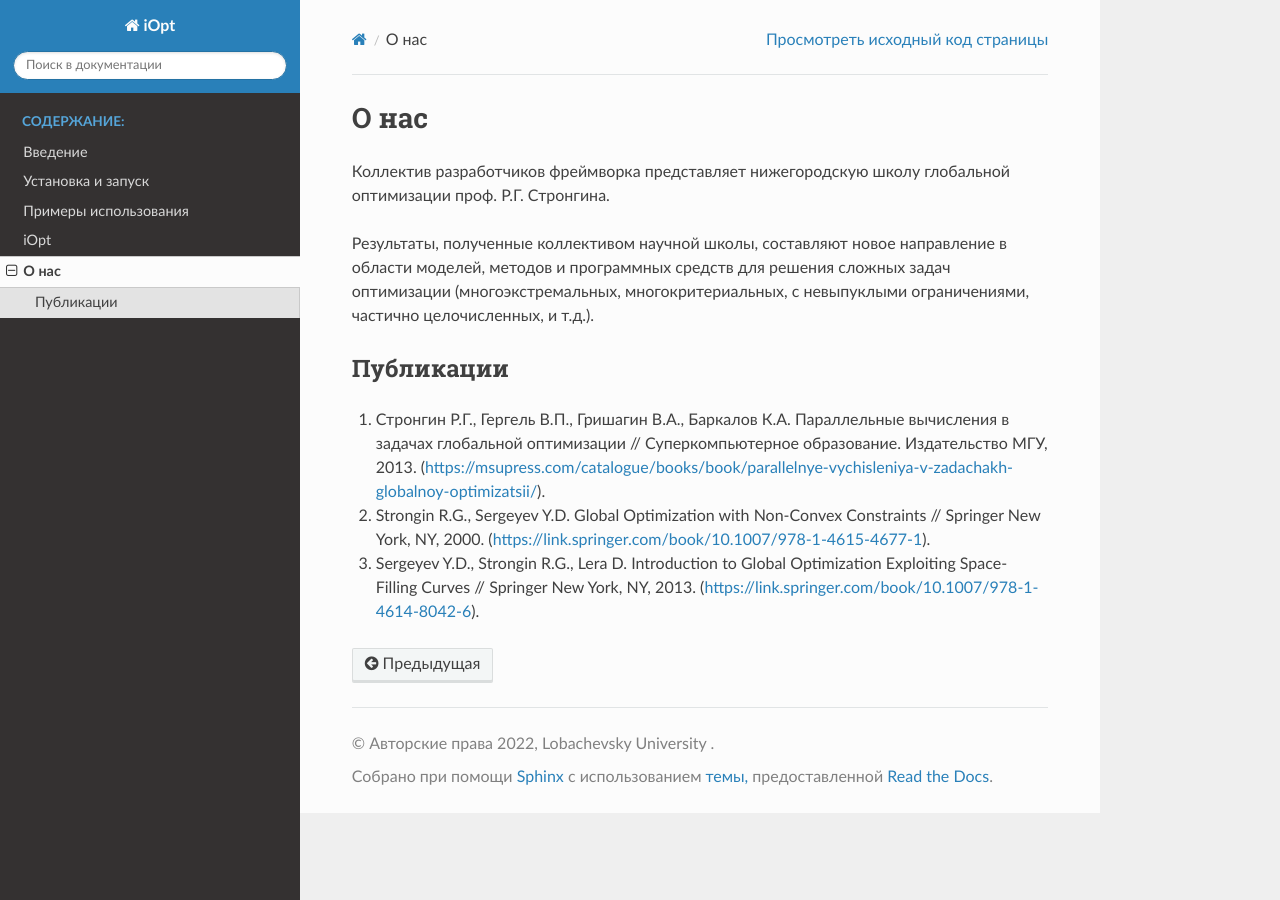
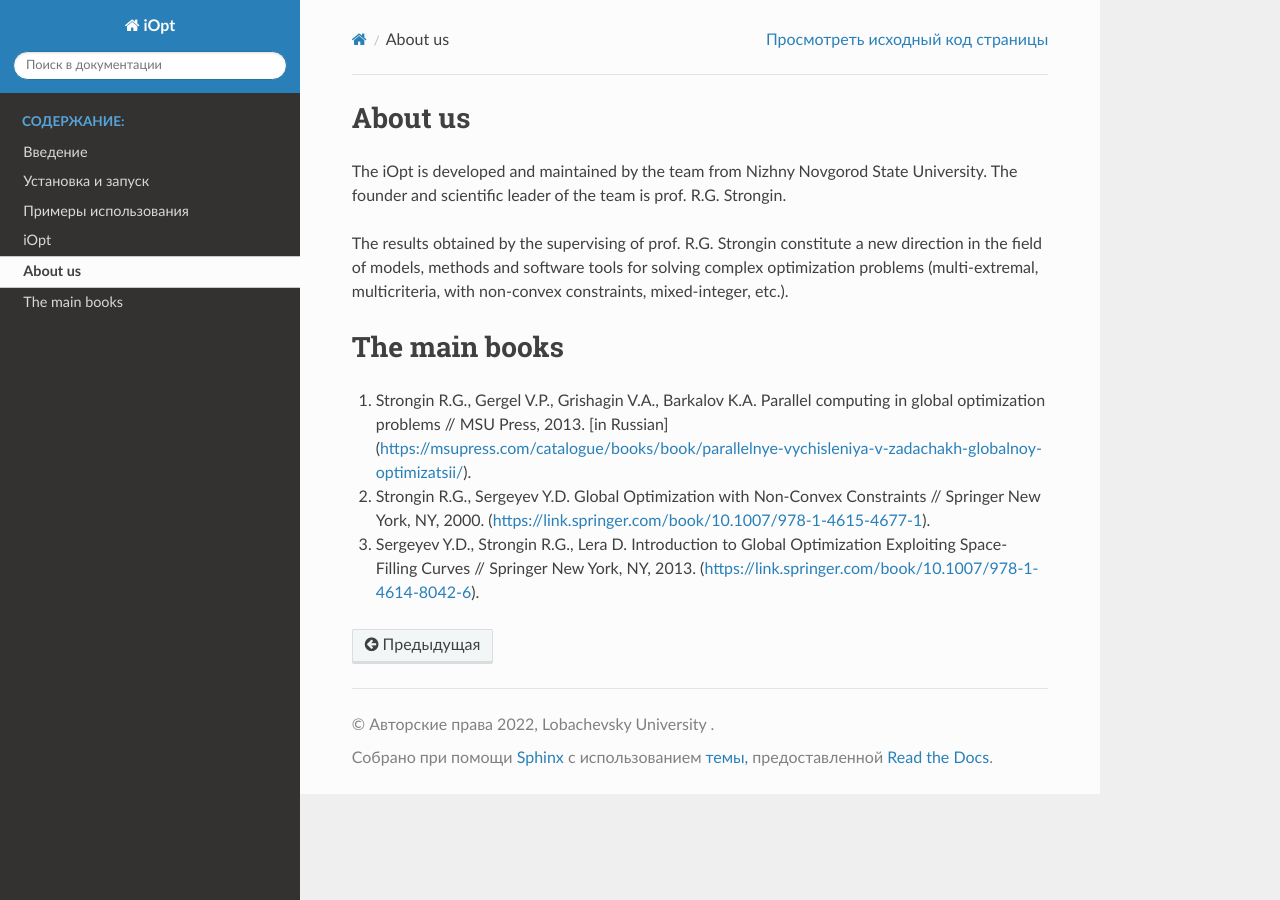
Before and after one commit to aimclub/iOpt, a Sphinx documentation site: the page built from docs/source/about.rst, in a window 1280 px wide. Built offline with Sphinx 7.4.7 and the Read the Docs theme 2.0.0, drawn with Linux system fonts in a browser that asks for light colours; pages that are not in the unit, such as notebooks, are missing from menus.

Commit message:
translate about.rst into English

```diff
--- a/docs/source/about.rst
+++ b/docs/source/about.rst
@@ -1,13 +1,13 @@
-О нас
-=====
+About us
+========
 
-Коллектив разработчиков фреймворка представляет нижегородскую школу глобальной оптимизации проф. Р.Г. Стронгина.
+The iOpt is developed and maintained by the team from Nizhny Novgorod State University. The founder and scientific leader of the team is prof. R.G. Strongin.
 
-Результаты, полученные коллективом научной школы, составляют новое направление в области моделей, методов и программных средств для решения сложных задач оптимизации (многоэкстремальных, многокритериальных, с невыпуклыми ограничениями, частично целочисленных, и т.д.).
+The results obtained by the supervising of prof. R.G. Strongin constitute a new direction in the field of models, methods and software tools for solving complex optimization problems (multi-extremal, multicriteria, with non-convex constraints, mixed-integer, etc.).
 
-Публикации
-----------
+The main books
+==============
 
-1. Стронгин Р.Г., Гергель В.П., Гришагин В.А., Баркалов К.А. Параллельные вычисления в задачах глобальной оптимизации // Суперкомпьютерное образование. Издательство МГУ, 2013. (https://msupress.com/catalogue/books/book/parallelnye-vychisleniya-v-zadachakh-globalnoy-optimizatsii/).
+1. Strongin R.G., Gergel V.P., Grishagin V.A., Barkalov K.A. Parallel computing in global optimization problems // MSU Press, 2013. [in Russian] (https://msupress.com/catalogue/books/book/parallelnye-vychisleniya-v-zadachakh-globalnoy-optimizatsii/).
 2. Strongin R.G., Sergeyev Y.D. Global Optimization with Non-Convex Constraints // Springer New York, NY, 2000. (https://link.springer.com/book/10.1007/978-1-4615-4677-1).
 3. Sergeyev Y.D., Strongin R.G., Lera D. Introduction to Global Optimization Exploiting Space-Filling Curves // Springer New York, NY, 2013. (https://link.springer.com/book/10.1007/978-1-4614-8042-6).
```
